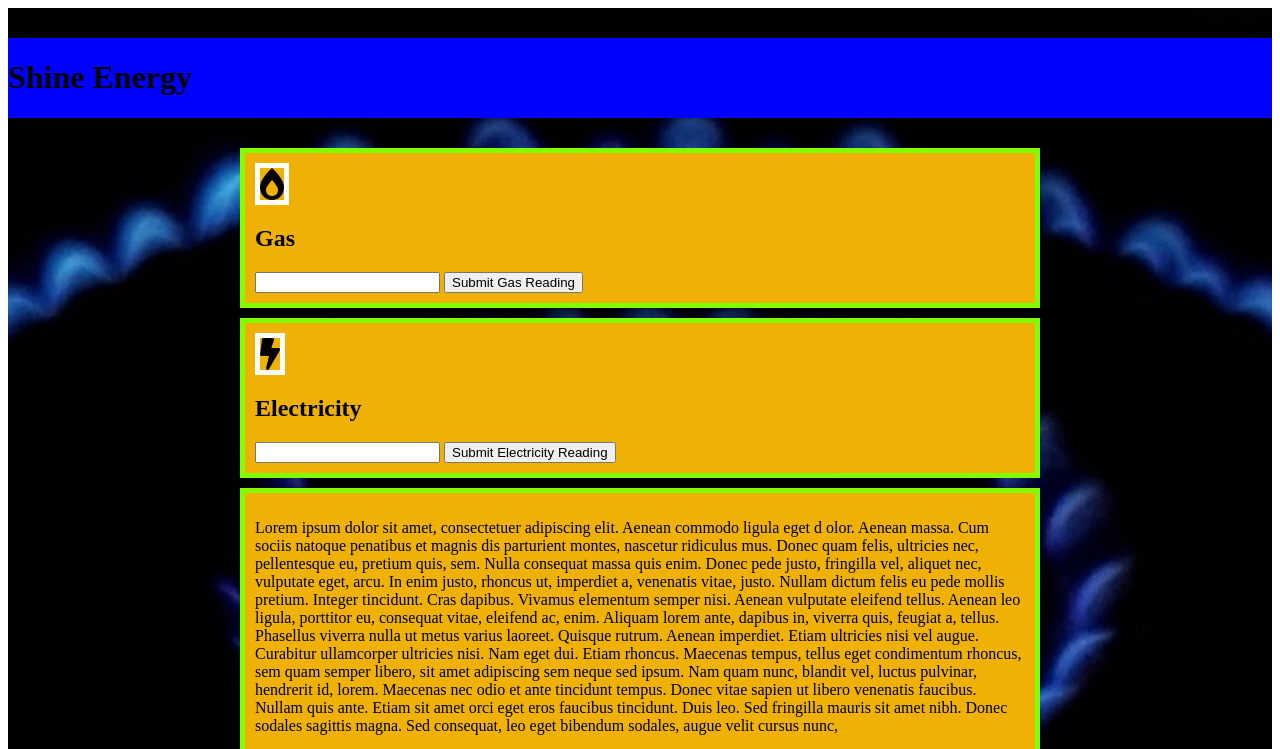
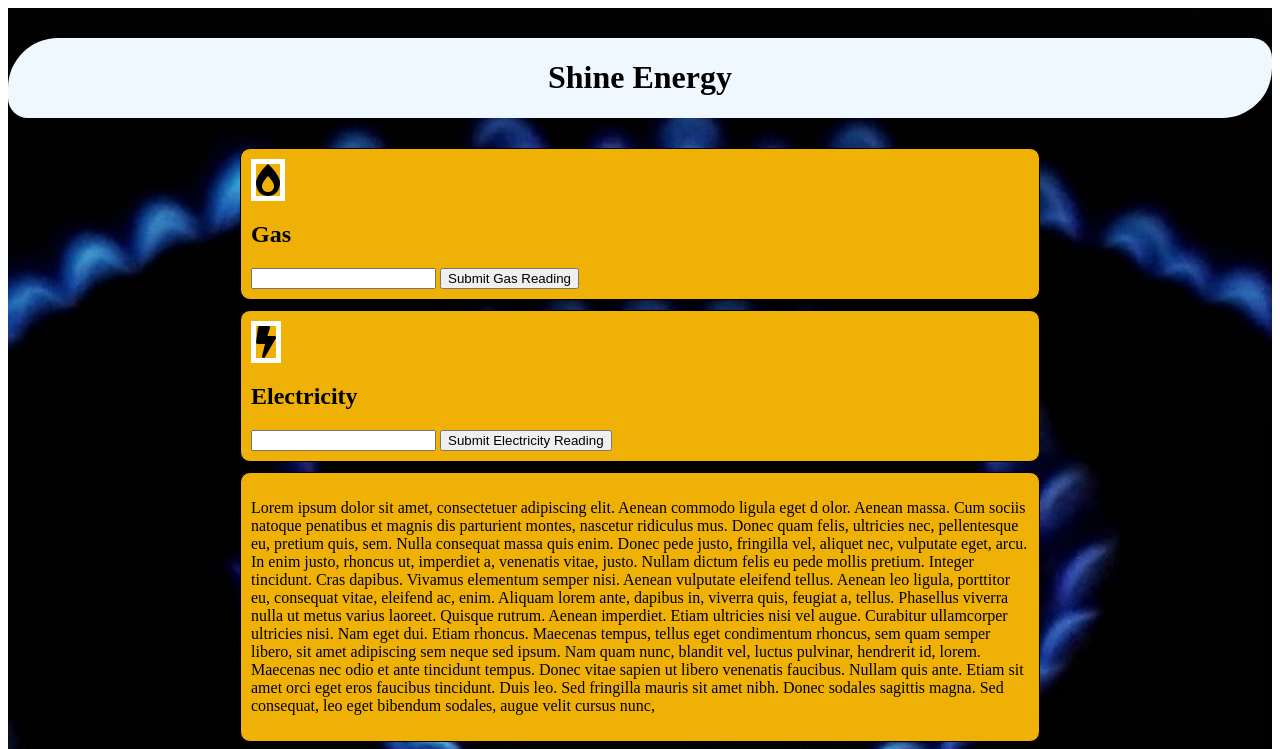
Before and after one commit to Etubom/shine_energy, a plain HTML site: page index.html in a window 1280 px wide. Shown: the top 749 px of the page. Drawn offline with Linux system fonts and the light colour scheme.

Commit message:
Added radius to block divs and changed some colors

```diff
--- a/css/style.css
+++ b/css/style.css
@@ -28,12 +28,14 @@
 }
 .top {
   width: 100%;
-  background-color: blue;
+  background-color: aliceblue;
   margin-top: 30px;
+  border-radius: 50px 20px;
+  text-align: center;
 }
 .item {
-  border: solid 5px chartreuse;
-  /* margin-top: 20%; */
+  border: solid 1px black;
+  border-radius: 10px;
   padding: 10px;
   background-color: #efb106;
 }
```
